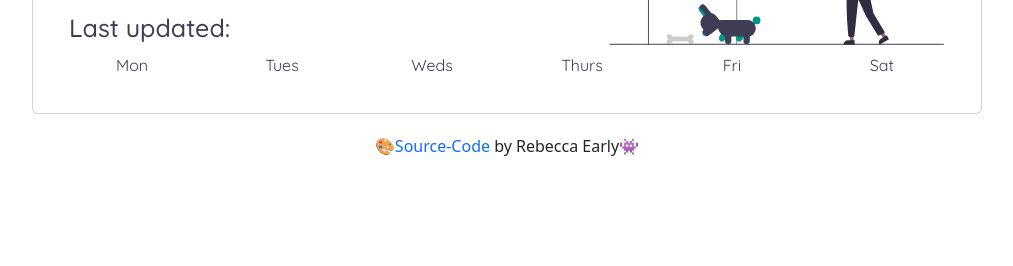
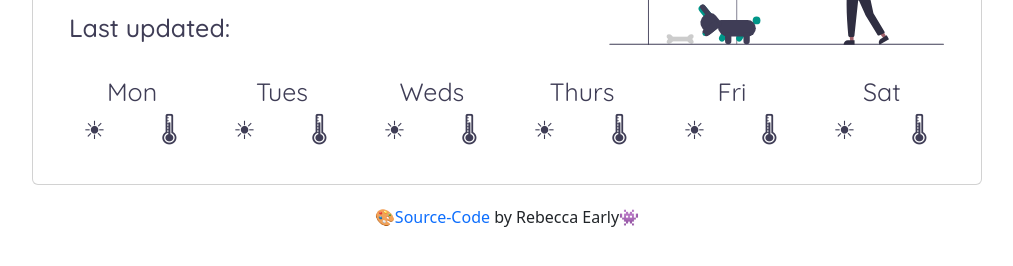
Before and after one commit to SkippyWalnuts/Walnuts-Weather-App, a plain HTML site: page index.html in a window 1280 px wide. Shown: the part 312-578 px from the top of the page, without its empty margins (133-1146 px from the left). Drawn offline with nearby package versions, Linux system fonts and the light colour scheme; no server answers; a web font is replaced by a local one.

Commit message:
Added forecast HTML icons and css

```diff
--- a/index.html
+++ b/index.html
@@ -62,24 +62,52 @@
                 <div class="row forecast">
                     <div class="col-md-2">
                         Mon
+                        <div class="row">
+                            <span class="col-md-6 forecast-icon" id="day-one-icon">☀</span>
+                            <span class="col-md-6 forecast-temperature" id="day-one-temperature">🌡</span>
+                        </div>
                     </div>
+
                     <div class="col-md-2">
                         Tues
+                        <div class="row">
+                            <span class="col-md-6 forecast-icon" id="day-two-icon">☀</span>
+                            <span class="col-md-6 forecast-temperature" id="day-two-temperature">🌡</span>
+                        </div>
                     </div>
                     <div class="col-md-2">
                         Weds
+                        <div class="row">
+                            <span class="col-md-6 forecast-icon" id="day-three-icon">☀</span>
+                            <span class="col-md-6 forecast-temperature" id="day-three-temperature">🌡</span>
+                        </div>
                     </div>
                     <div class="col-md-2">
                         Thurs
+                        <div class="row">
+                            <span class="col-md-6 forecast-icon" id="day-four-icon">☀</span>
+                            <span class="col-md-6 forecast-temperature" id="day-four-temperature">🌡</span>
+                        </div>
                     </div>
                     <div class="col-md-2">
                         Fri
+                        <div class="row">
+                            <span class="col-md-6 forecast-icon" id="day-five-icon">☀</span>
+                            <span class="col-md-6 forecast-temperature" id="day-five-temperature">🌡</span>
+                        </div>
                     </div>
                     <div class="col-md-2">
                         Sat
+                        <div class="row">
+                            <span class="col-md-6 forecast-icon" id="day-six-icon">☀</span>
+                            <span class="col-md-6 forecast-temperature" id="day-six-temperature">🌡</span>
+                        </div>
+
                     </div>
+                </div>
 
-                </div>
+
+
 
 
 
--- a/src/styles.css
+++ b/src/styles.css
@@ -67,5 +67,7 @@ footer {
 }
 
 .forecast {
+  font-size: 25px;
+  margin-top: 20px;
   text-align: center;
 }
```
Also changed, not shown: src/images/sun-icon.webp (added).
